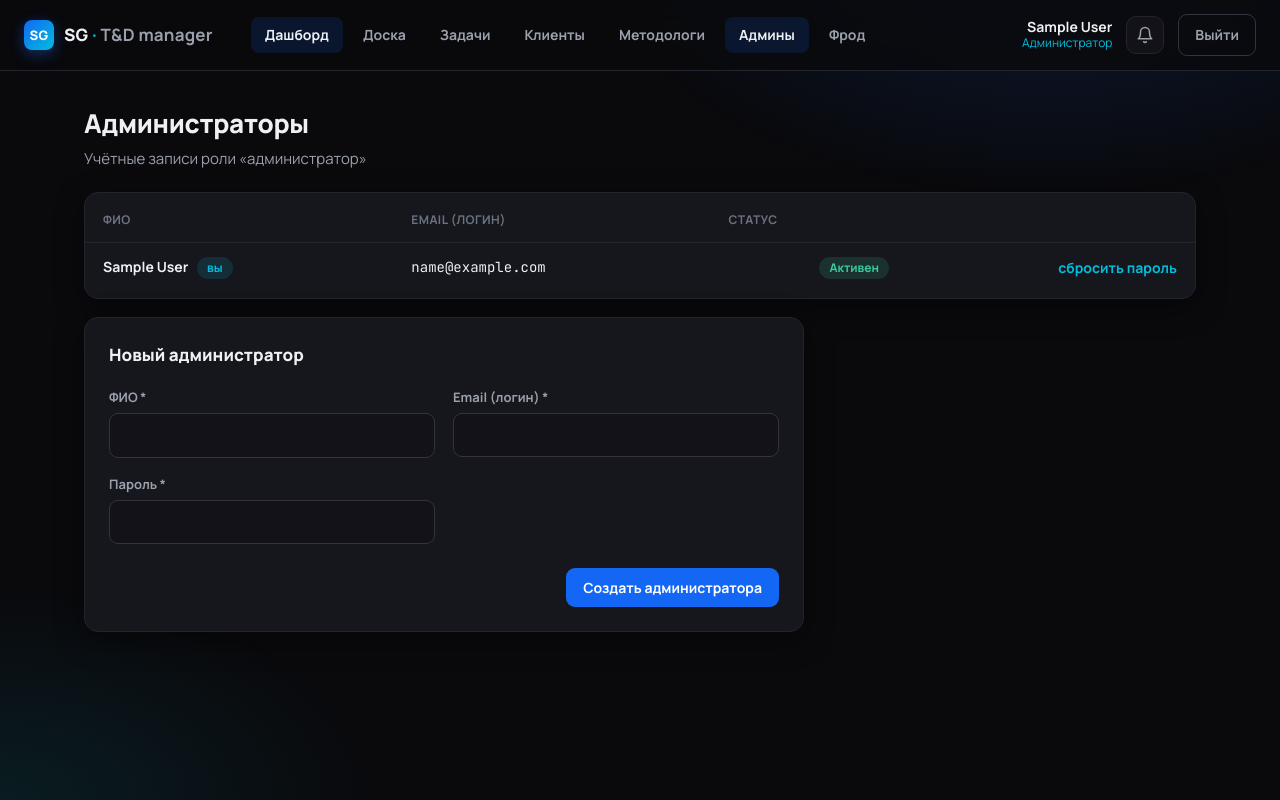
After one commit to svg1620-art/SG_TDManager, a Flask app: page /admin/admins in a window 1280 px wide. The commit adds this page. Run offline with Flask 3, Linux system fonts and the light colour scheme; the visitor is signed in with stand-in values (Sample User, id 1); data comes from the database, SQL or seed files in the repository; data that the repository does not hold is empty; some libraries are stand-ins or nearby versions.

Commit message:
Создание и управление администраторами
Добавлен раздел «Админы» в админ-панель:

- список администраторов, создание (ФИО, email как логин, пароль) с проверкой
  уникальности email
- деактивация/активация и сброс пароля админов
- защита: нельзя деактивировать самого себя; должен остаться хотя бы один
  активный администратор
- пункт навигации «Админы» виден только админам; все эндпоинты role_required admin

Co-Authored-By: Claude Opus 4.8 <noreply@anthropic.com>
Claude-Session: https://claude.ai/code/session_015DtYywG2HYizHDY6Ah7YjB

```diff
--- a/blueprints/admin.py
+++ b/blueprints/admin.py
@@ -170,6 +170,89 @@ def reset_password(user_id):
 
 
 # --------------------------------------------------------------------------- #
+# Управление администраторами
+# --------------------------------------------------------------------------- #
+@admin_bp.route("/admins", methods=["GET", "POST"])
+@role_required(ROLE_ADMIN)
+def admins():
+    if request.method == "POST":
+        full_name = (request.form.get("full_name") or "").strip()
+        email = (request.form.get("email") or "").strip()
+        password = request.form.get("password") or ""
+
+        if not full_name or not email or not password:
+            flash("ФИО, email и пароль обязательны.", "error")
+        elif User.query.filter_by(login=email).first() is not None:
+            flash("Пользователь с таким email уже существует.", "error")
+        else:
+            # Логин = email.
+            a = User(
+                role=ROLE_ADMIN,
+                full_name=full_name,
+                login=email,
+                email=email,
+                is_active=True,
+            )
+            a.set_password(password)
+            db.session.add(a)
+            db.session.commit()
+            flash(f"Администратор {full_name} создан.", "info")
+            return redirect(url_for("admin.admins"))
+
+    admin_users = (
+        User.query.filter_by(role=ROLE_ADMIN)
+        .order_by(User.is_active.desc(), User.full_name)
+        .all()
+    )
+    active_admins = sum(1 for a in admin_users if a.is_active)
+    return render_template(
+        "admin/admins.html",
+        admins=admin_users,
+        active_admins=active_admins,
+    )
+
+
+@admin_bp.route("/admins/<int:user_id>/toggle-active", methods=["POST"])
+@role_required(ROLE_ADMIN)
+def toggle_admin(user_id):
+    a = db.session.get(User, user_id)
+    if a is None or a.role != ROLE_ADMIN:
+        abort(404)
+
+    if a.is_active:
+        if a.id == current_user.id:
+            flash("Нельзя деактивировать самого себя.", "error")
+            return redirect(url_for("admin.admins"))
+        active_admins = User.query.filter_by(role=ROLE_ADMIN, is_active=True).count()
+        if active_admins <= 1:
+            flash("В системе должен остаться хотя бы один активный админ.", "error")
+            return redirect(url_for("admin.admins"))
+        a.is_active = False
+        flash("Администратор деактивирован.", "info")
+    else:
+        a.is_active = True
+        flash("Администратор активирован.", "info")
+    db.session.commit()
+    return redirect(url_for("admin.admins"))
+
+
+@admin_bp.route("/admins/<int:user_id>/reset-password", methods=["POST"])
+@role_required(ROLE_ADMIN)
+def reset_admin_password(user_id):
+    a = db.session.get(User, user_id)
+    if a is None or a.role != ROLE_ADMIN:
+        abort(404)
+    new_password = request.form.get("password") or ""
+    if len(new_password) < 4:
+        flash("Пароль слишком короткий (минимум 4 символа).", "error")
+        return redirect(url_for("admin.admins"))
+    a.set_password(new_password)
+    db.session.commit()
+    flash(f"Пароль администратора {a.full_name} обновлён.", "info")
+    return redirect(url_for("admin.admins"))
+
+
+# --------------------------------------------------------------------------- #
 # Фрод-монитор
 # --------------------------------------------------------------------------- #
 @admin_bp.route("/fraud")
--- /dev/null
+++ b/templates/admin/admins.html
@@ -0,0 +1,76 @@
+{% extends "base.html" %}
+{% block title %}Администраторы — SG · T&D manager{% endblock %}
+
+{% block content %}
+  <div class="page-head">
+    <div>
+      <h1 class="page-title">Администраторы</h1>
+      <p class="page-subtitle">Учётные записи роли «администратор»</p>
+    </div>
+  </div>
+
+  <div class="card table-card">
+    <table class="data-table">
+      <thead>
+        <tr><th>ФИО</th><th>Email (логин)</th><th class="ta-right">Статус</th><th></th></tr>
+      </thead>
+      <tbody>
+        {% for a in admins %}
+        <tr class="{{ '' if a.is_active else 'row-muted' }}">
+          <td class="td-strong">
+            {{ a.full_name }}
+            {% if a.id == current_user.id %}<span class="pill pill-accent" style="margin-left:6px">вы</span>{% endif %}
+          </td>
+          <td class="mono">{{ a.email or a.login }}</td>
+          <td class="ta-right">
+            {% if a.is_active %}<span class="pill pill-ok">Активен</span>
+            {% else %}<span class="pill pill-muted">Отключён</span>{% endif %}
+          </td>
+          <td class="ta-right nowrap">
+            <details class="mini-menu">
+              <summary class="btn-link">сбросить пароль</summary>
+              <form method="post" action="{{ url_for('admin.reset_admin_password', user_id=a.id) }}" class="mini-edit">
+                <input type="text" name="password" class="mono" placeholder="новый пароль" autocomplete="new-password" required>
+                <button type="submit" class="btn btn-primary">Задать</button>
+              </form>
+            </details>
+            {% if a.id != current_user.id %}
+            <form method="post" action="{{ url_for('admin.toggle_admin', user_id=a.id) }}" style="display:inline"
+                  onsubmit="return confirm('{{ 'Деактивировать администратора?' if a.is_active else 'Активировать администратора?' }}')">
+              <button type="submit" class="btn-link {{ 'danger-link' if a.is_active else '' }}">
+                {{ 'отключить' if a.is_active else 'включить' }}
+              </button>
+            </form>
+            {% endif %}
+          </td>
+        </tr>
+        {% endfor %}
+      </tbody>
+    </table>
+  </div>
+
+  <div class="card form-card">
+    <h2 class="card-title">Новый администратор</h2>
+    <form method="post" action="{{ url_for('admin.admins') }}">
+      <div class="form-grid">
+        <div class="field">
+          <label for="full_name">ФИО *</label>
+          <input type="text" id="full_name" name="full_name" required>
+        </div>
+        <div class="field">
+          <label for="email">Email (логин) *</label>
+          <input type="email" id="email" name="email" class="mono" autocomplete="off" required>
+        </div>
+      </div>
+      <div class="form-grid">
+        <div class="field">
+          <label for="password">Пароль *</label>
+          <input type="text" id="password" name="password" class="mono" autocomplete="new-password" required>
+        </div>
+      </div>
+      <div class="form-actions">
+        <button type="submit" class="btn btn-primary">Создать администратора</button>
+      </div>
+    </form>
+  </div>
+{% endblock %}
--- a/templates/base.html
+++ b/templates/base.html
@@ -38,6 +38,8 @@
       {% if current_user.is_admin %}
       <a class="nav-link{% if request.endpoint == 'admin.methodologists' %} active{% endif %}"
          href="{{ url_for('admin.methodologists') }}">Методологи</a>
+      <a class="nav-link{% if request.endpoint and request.endpoint.startswith('admin.admins') %} active{% endif %}"
+         href="{{ url_for('admin.admins') }}">Админы</a>
       <a class="nav-link{% if request.endpoint and request.endpoint.startswith('admin.fraud') %} active{% endif %}"
          href="{{ url_for('admin.fraud') }}">Фрод</a>
       {% endif %}
```
